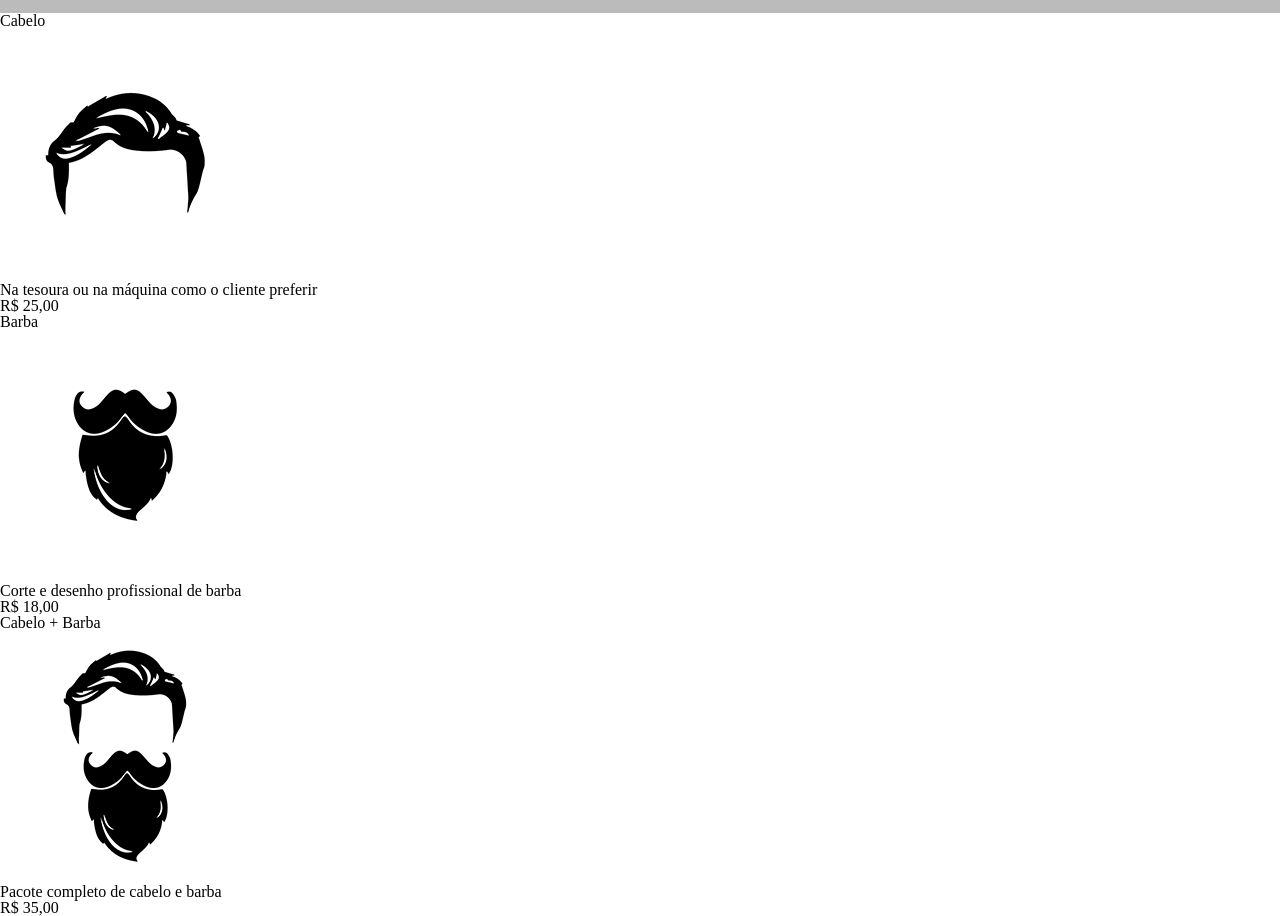
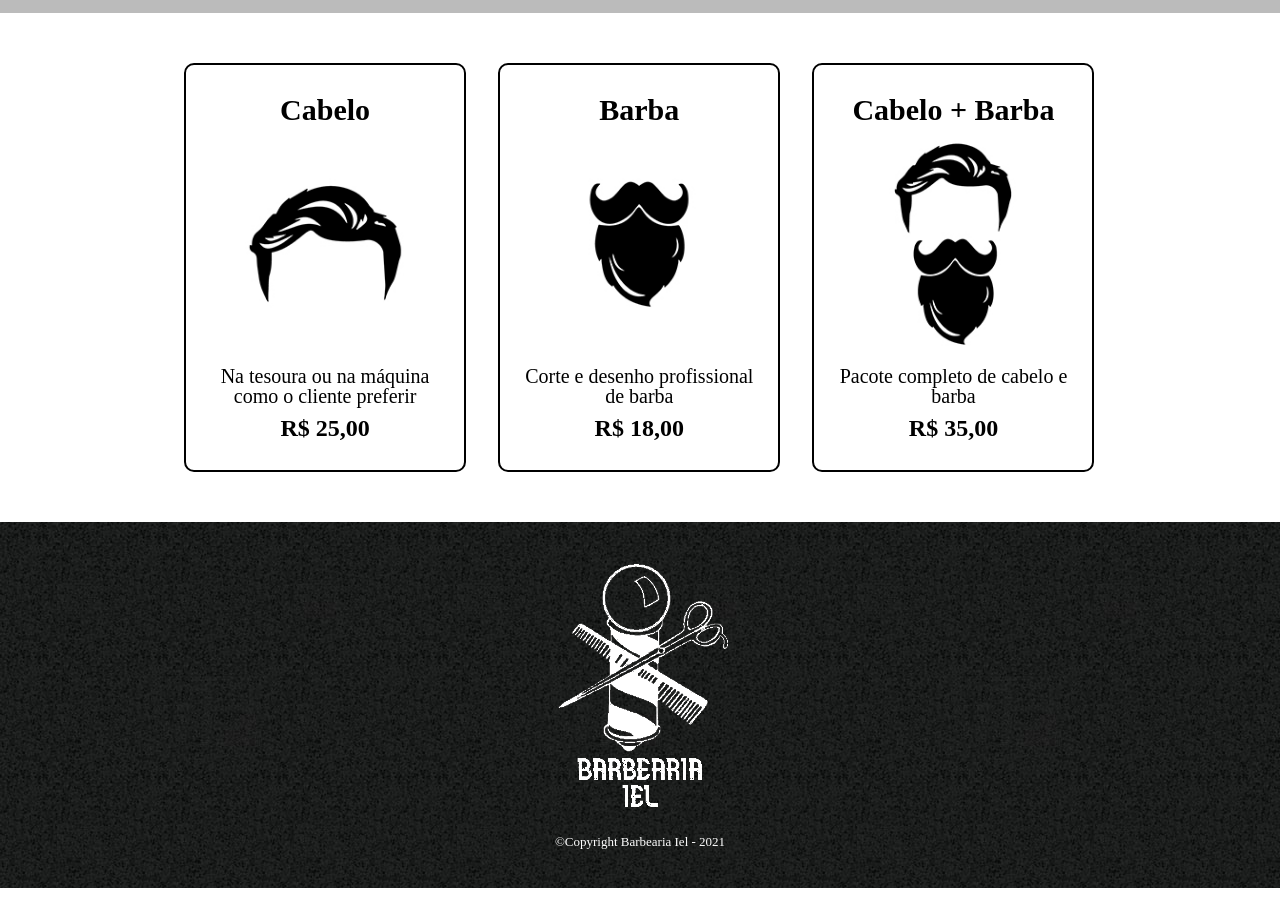
Before and after one commit to Hobbies-Prof-Bento/OficinaHtmlCssIel, a plain HTML site: page produtos.html in a window 1280 px wide. Shown: the part 280-1196 px from the top of the page. After the commit the page ends 1168 px from the top, so only its background shows below. Drawn offline with Linux system fonts and the light colour scheme.

Commit message:
atulização 5

```diff
--- a/produtos.css
+++ b/produtos.css
@@ -1,4 +1,4 @@
-
+/* Cabeçalho */
 header {
     background: #bbb;
     padding: 20px 0;
@@ -17,7 +17,6 @@ nav {
     display: inline;
     margin-left: 15px;
 }
-
 .navegacao a{
     color: black;
     text-transform: uppercase;
@@ -25,3 +24,67 @@ nav {
     font-weight: bold;
     font-size: 22px;
 }
+.navegacao a:hover{
+    color: darkgoldenrod;
+    text-decoration: underline;
+}
+/* ________ */
+/* Principal */
+.produtos {
+    width: 940px;
+    margin: 0 auto;
+    padding: 50px 0;
+}
+.produtos li{
+    display: inline-block;
+    text-align: center;
+    width: 30%;
+    vertical-align: top;
+    margin: 0 1.5%;
+    padding: 30px 20px;
+    box-sizing:border-box;
+    /* border-color: black;
+    border-style: solid;
+    border-width: 2px; */
+    border: solid black 2px;
+    border-radius: 10px;
+}
+.produtos li:hover {
+    border-color: darkgoldenrod;
+}
+.produtos li:active {
+    border-color: green;
+}
+
+.produtos li:hover h2 {
+    font-size: 34px;
+}
+.produtos h2 {
+    font-size: 30px;
+    font-weight: bold;
+}
+
+.produtos img {
+    width: 100%;
+}
+
+.produto-descricao{
+    font-size: 20px;
+}
+.produto-preco {
+    font-size: 24px;
+    font-weight: bold;
+    margin-top: 10px;
+}
+/* -------- */
+/* Rodapé */
+footer {
+    text-align: center;
+    background: url("bg.jpg");
+    padding: 40px 0;
+}
+footer p {
+    color: white;
+    font-size: 13px;
+    margin-top: 20px;
+}
--- a/produtos.html
+++ b/produtos.html
@@ -21,29 +21,30 @@
             </div>
         </header>
         <main>
-            <ul>
+            <ul class="produtos">
                 <li>
                     <h2>Cabelo</h2>
                     <img src="cabelo.jpg"/>
-                    <p>Na tesoura ou na máquina como o cliente preferir</p>
-                    <p>R$ 25,00</p>
+                    <p class="produto-descricao">Na tesoura ou na máquina como o cliente preferir</p>
+                    <p class="produto-preco">R$ 25,00</p>
                 </li>
                 <li>
                     <h2>Barba</h2>
                     <img src="barba.jpg"/>
-                    <p>Corte e desenho profissional de barba</p>
-                    <p>R$ 18,00</p>
+                    <p class="produto-descricao">Corte e desenho profissional de barba</p>
+                    <p class="produto-preco">R$ 18,00</p>
                 </li>
                 <li>
                     <h2>Cabelo + Barba</h2>
                     <img src="cabelo+barba.jpg"/>
-                    <p>Pacote completo de cabelo e barba</p>
-                    <p>R$ 35,00</p>
+                    <p class="produto-descricao">Pacote completo de cabelo e barba</p>
+                    <p class="produto-preco">R$ 35,00</p>
                 </li>
             </ul>
         </main>
         <footer>
-
+            <img src="logo-branco.png">
+            <p>&copy;Copyright Barbearia Iel - 2021</p>
         </footer>
     </body>
 </html>
```
